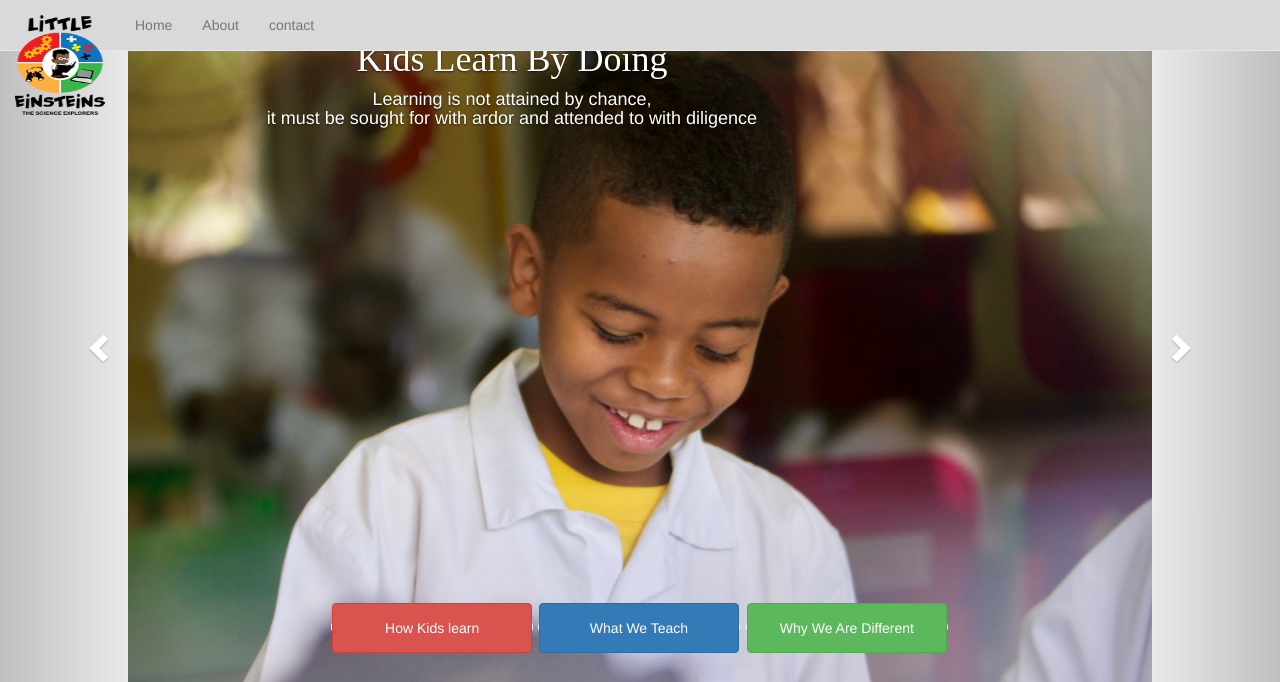
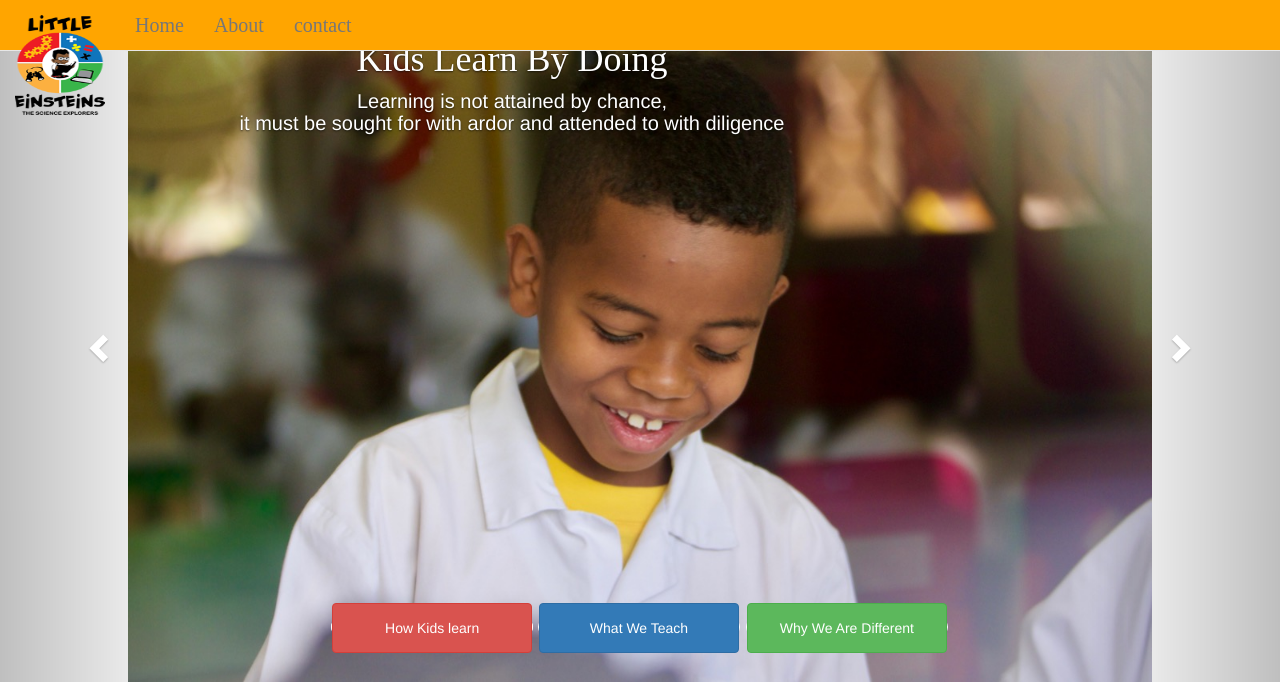
Before and after one commit to vincentmuya/Little-Einsteins, a Django app: template project/app/templates/carousel.html in a window 1280 px wide. Shown: the top 682 px of the page. Run offline with Django 3.2, Linux system fonts and the light colour scheme; the template is opened without the code that fills it, so the values that code supplies are empty; some libraries are stand-ins or nearby versions; some web fonts are replaced.

Commit message:
modified code

```diff
--- a/project/app/templates/carousel.html
+++ b/project/app/templates/carousel.html
@@ -18,23 +18,23 @@
       <img src="/static/img/IMG_6007.jpg" alt="">
         <div class="carousel-caption">
           <h1 class="carousel-caption-heading">Kids Learn By Doing</h1>
-          <h4>Learning is not attained by chance,<br> it must be sought for with ardor and attended to with diligence</h4>
+          <h4 class="carousel-caption-body">Learning is not attained by chance,<br> it must be sought for with ardor and attended to with diligence</h4>
          </div>
     </div>
 
     <div class="item">
       <img src="/static/img/IMG_5968.jpg" alt="">
       <div class="carousel-caption">
-        <h1 class="carousel-caption-heading">Kids Learn By Doing</h1>
-        <h4>Learning is not attained by chance,<br> it must be sought for with ardor and attended to with diligence</h4>
+        <h1 class="carousel-caption-heading">What We Teach</h1>
+        <h4 class="carousel-caption-body">we teach scientific concepts in a way <br>that children understand and remember.</h4>
        </div>
     </div>
 
     <div class="item">
-      <img src="/static/img/IMG_6201.jpg" alt="">
+      <img src="/static/img/IMG_6269.jpg" alt="">
       <div class="carousel-caption">
-        <h1 class="carousel-caption-heading">Kids Learn By Doing</h1>
-        <h4>Learning is not attained by chance,<br> it must be sought for with ardor and attended to with diligence</h4>
+        <h1 class="carousel-caption-heading">Why We Are Different</h1>
+        <h4 class="carousel-caption-body">Our aim is to guide a new generation <br>of young science explorers through genuine passion<br> in learning how the world works.</h4>
        </div>
     </div>
   </div>
@@ -75,6 +75,10 @@
     top: 0px;
     left: 0px;
 }
+.carousel-caption-body{
+  color: white;
+  font-size: 20px;
+}
 .carousel-inner > .item > img {
   width: 80%;
   margin: auto;
--- a/project/app/templates/index.html
+++ b/project/app/templates/index.html
@@ -5,7 +5,7 @@
 <body>
 <div class="container">
     {%include 'carousel.html'%}
-    <h1>What we are about</h1>
+    <h1 id='about'>What we are about</h1>
     <h5 class='about' >Science, Technology, Engineering and Math learning for kids in a fun and real-life application way.<br><strong>Science is Fun!</strong> </h5>
     <h1>Our five learning centers focus on  these pillars</h1>
     <div class="row">
@@ -52,7 +52,7 @@
         <p>centrally located at Lavington 891 Amboseli Road, off Convent Drive,Lavington. The Little Einssteins lab is an engaging and learning environment for our little explorers!</p>
         <h4><strong>In-school Workshop</strong></h4>
         <p>We offer workshops at kindergatens, primary and grade schools. Our scientists and lab Assistants bring all the equipment to engage our little explorers while in their learning instutions.</p>
-        <img class='do' src="/static/img/IMG_6611.jpg" alt="" height='300' width="450">
+        <img class='do' src="/static/img/IMG_6201.jpg" alt="" height='300' width="450">
       </div>
       <div class="col-md-6">
         <img class='do' src="/static/img/IMG_6309.jpg" alt="" height='300' width="450">
--- a/project/app/templates/navbar.html
+++ b/project/app/templates/navbar.html
@@ -3,15 +3,15 @@
     <!-- Brand and toggle get grouped for better mobile display -->
     <div class="navbar-header">
 
-      <a class="navbar-brand" href="#"><img src="/static/img/logo.png" alt="" height="100" width="90"></a>
+      <a class="navbar-brand" href=""><img src="/static/img/logo.png" alt="" height="100" width="90"></a>
     </div>
 
     <!-- Collect the nav links, forms, and other content for toggling -->
     <div class="collapse navbar-collapse" id="bs-example-navbar-collapse-1">
       <ul class="nav navbar-nav">
         <li><a href="">Home <span class="sr-only">(current)</span></a></li>
-        <li><a href="#">About</a></li>
-        <li><a href="#">contact</a></li>
+        <li><a href="#about">About</a></li>
+        <li><a href="#contact">contact</a></li>
       </ul>
       <ul class="nav navbar-nav navbar-right">
         <li><a href="#"></a></li>
@@ -22,9 +22,11 @@
 </nav>
 <style media="screen">
   .navbar-default{
-    background-color: #d9d9d9;
+    background-color: orange;
   }
 a{
-  color: white;
+  color: black;
+  font-size: 20px;
+  font-family: "Love Ya Like A Sister";
 }
 </style>
```
Also changed, not shown: project/app/templates/footer.html (+4 -4 lines).
